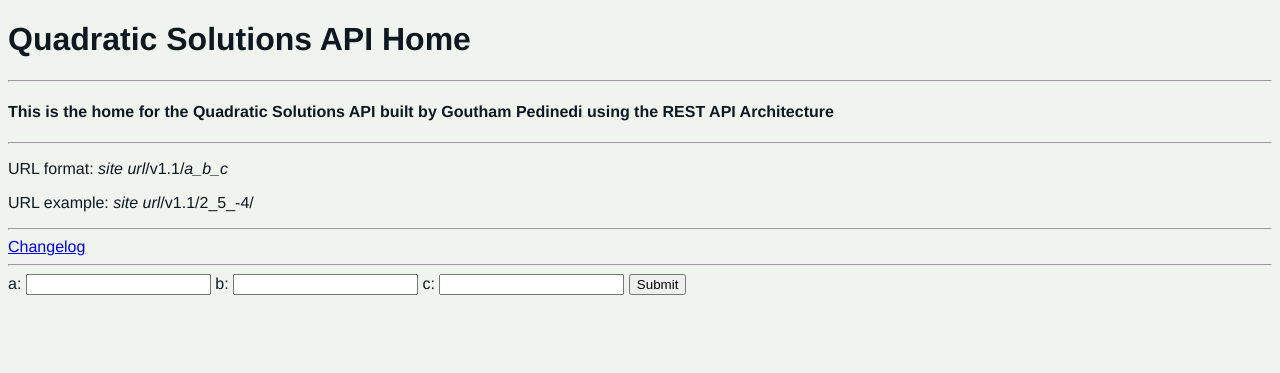
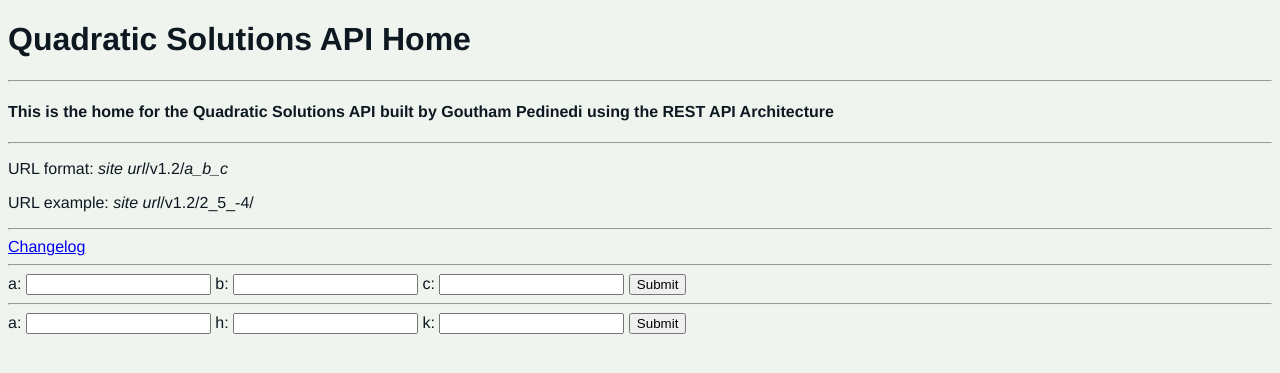
Before and after one commit to GouthamOfTheNP/quadratic_solutions_api, a Flask app: page / in a window 1280 px wide. Shown: the top 373 px of the page. Run offline with Flask 3, Linux system fonts and the light colour scheme.

Commit message:
Updated code

```diff
--- a/app.py
+++ b/app.py
@@ -13,7 +13,7 @@ def home():
         return "An error occurred while processing your request.", 500
 
 
-@app.route('/v1.1')
+@app.route('/v1.2')
 def changelog():
     try:
         return render_template("changelog.html")
@@ -22,7 +22,7 @@ def changelog():
         return "An error occurred while processing your request.", 500
 
 
-@app.route('/v1.1/<a>_<b>_<c>')
+@app.route('/v1.2/<a>_<b>_<c>')
 def solutions(a, b, c):
     try:
         try:
@@ -34,8 +34,8 @@ def solutions(a, b, c):
             negative = "Cannot calculate due to non-integer types"
         else:
             try:
-                positive = (-b+math.sqrt((b**2)-(4*a*c)))
-                negative = (-b-math.sqrt((b**2)-(4*a*c)))
+                positive = (-b+math.sqrt((b**2)-4*(a*c)))/(2*a)
+                negative = (-b-math.sqrt((b**2)-4*(a*c)))/(2*a)
             except ValueError:
                 positive = "Not real solution"
                 negative = "Not real solution"
--- a/templates/index.html
+++ b/templates/index.html
@@ -5,15 +5,38 @@
 	<title>Quadratic Solutions API</title>
 	<script>
 		function handleSubmit(event) {
-
-			// Get the values of the input fields
 			const aValue = document.getElementById('a').value;
 			const bValue = document.getElementById('b').value;
 			const cValue = document.getElementById('c').value;
 
-			const baseUrl = window.baseUrl; // This will be defined in your template
+			const baseUrl = window.baseUrl;
 
-			// Construct the redirect URL with query parameters
+			const redirectUrl = `${baseUrl}/${encodeURIComponent(aValue)}_${encodeURIComponent(bValue)}_${encodeURIComponent(cValue)}`;
+			window.location.href = redirectUrl;
+			console.log(redirectUrl);
+		}
+
+		function handleSubmitVertex(event) {
+			const a2Value = document.getElementById('a2').value;
+			const hValue = document.getElementById('h').value;
+			const kValue = document.getElementById('k').value;
+
+			const baseUrl = window.baseUrl;
+
+			const aValue = a2Value;
+			const bValue = -2 * hValue * a2Value;
+			var cValue = (hValue * hValue) * a2Value;
+			if(kValue > 0) {
+				for (i = 0; i < kValue; i++) {
+					cValue++;
+				}
+			}
+			else if(kValue < 0) {
+                for (i = 0; i > kValue; i--) {
+                    cValue--;
+                }
+            }
+
 			const redirectUrl = `${baseUrl}/${encodeURIComponent(aValue)}_${encodeURIComponent(bValue)}_${encodeURIComponent(cValue)}`;
 			window.location.href = redirectUrl;
 			console.log(redirectUrl);
@@ -57,8 +80,8 @@
 	<hr>
 	<h4>This is the home for the Quadratic Solutions API built by Goutham Pedinedi using the REST API Architecture</h4>
 	<hr>
-	<p>URL format: <em>site url</em>/v1.1/<em>a_b_c</em></p>
-	<p>URL example: <em>site url</em>/v1.1/2_5_-4/</p>
+	<p>URL format: <em>site url</em>/v1.2/<em>a_b_c</em></p>
+	<p>URL example: <em>site url</em>/v1.2/2_5_-4/</p>
 	<p>{{data|safe}}</p>
 	<hr>
 	<a href="{{ url_for('changelog') }}">Changelog</a>
@@ -71,8 +94,16 @@
     <label for="c">c:</label>
     <input type="text" id="c" name="c">
 	<input type="submit" value="Submit" onclick=handleSubmit()>
+	<hr>
+	<label for="a2">a:</label>
+	<input type="text" id="a2" name="a2">
+	<label for="h">h:</label>
+	<input type="text" id="h" name="h">
+	<label for="k">k:</label>
+	<input type="text" id="k" name="k">
+	<input type="submit" value="Submit" onclick=handleSubmitVertex()>
 	<script>
-		window.baseUrl = "{{ url_for('changelog') }}"; // Set baseUrl from Flask
+		window.baseUrl = "{{ url_for('changelog') }}";
 	</script>
 	<script>
 		console.log("Base URL: " + window.baseUrl);
```
Also changed, not shown: templates/changelog.html (+6 -1 lines).
